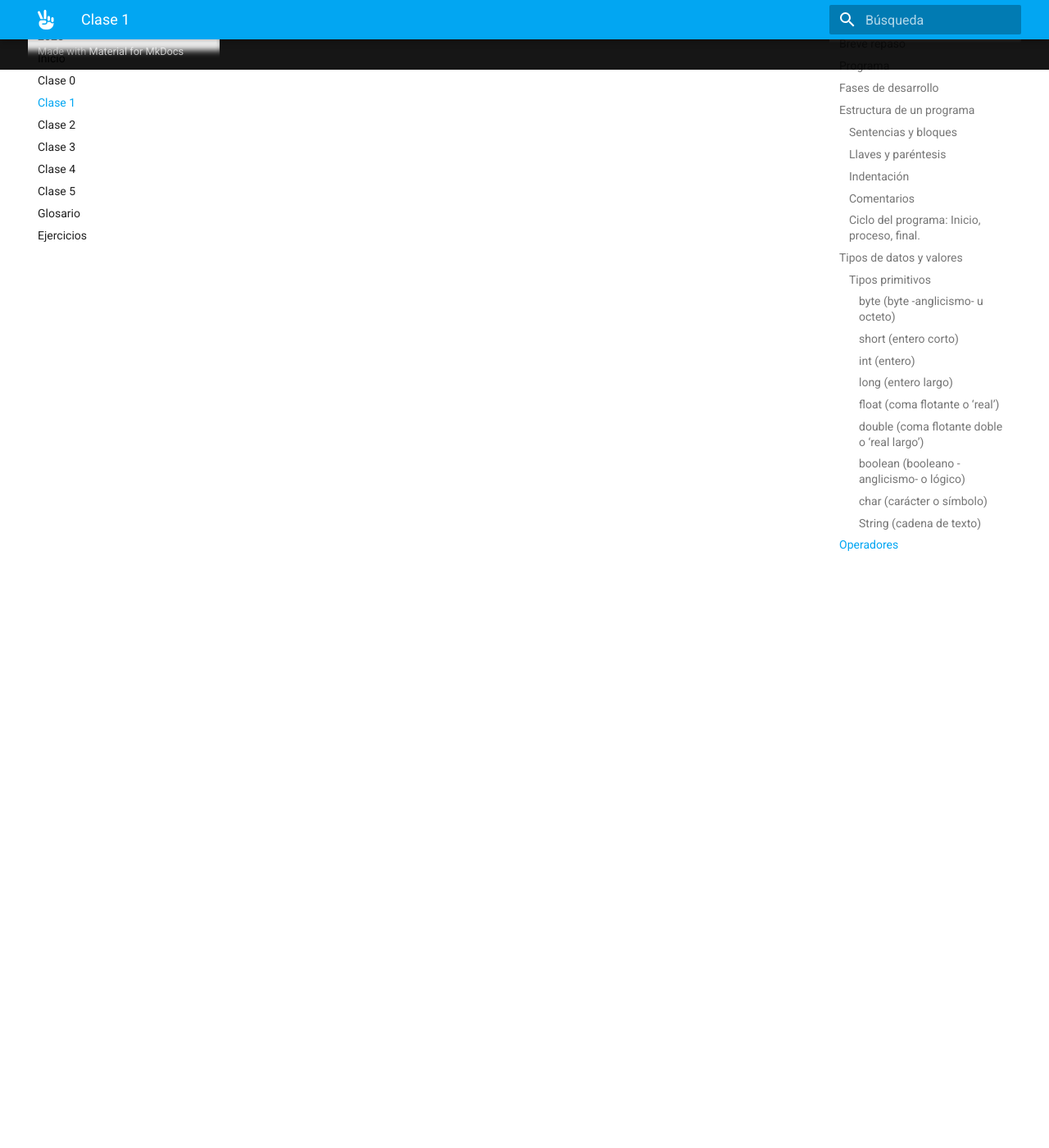
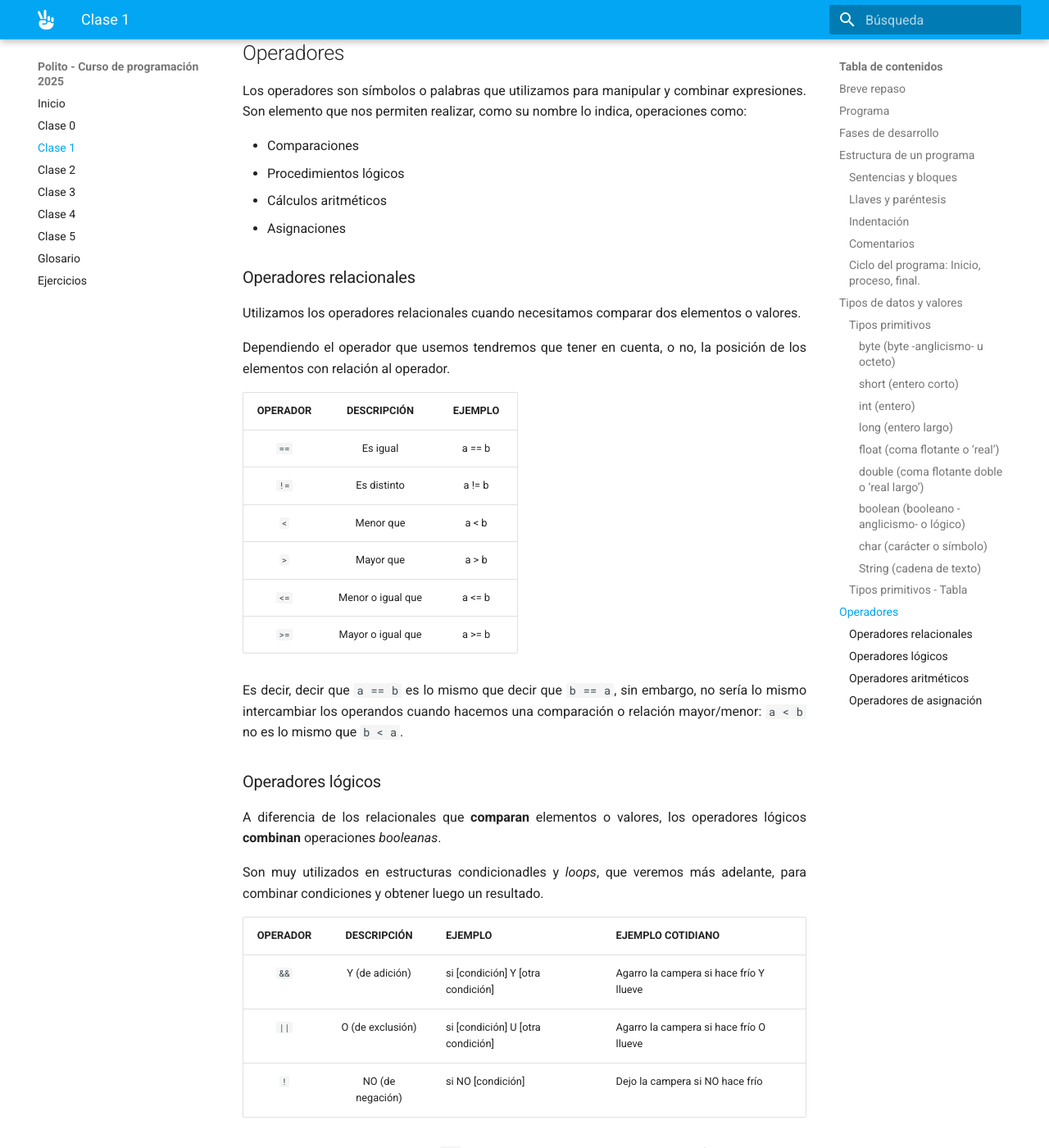
Before and after one commit to anairamzap/curso-polito, an MkDocs documentation site: the page built from docs/clase_1.md, in a window 1280 px wide and 1400 px high, scrolled down 7978 px. Shown: the whole window at 82% size. Built offline with MkDocs 1.6.1 and Material for MkDocs 9.7.7, drawn with Linux system fonts in a browser that asks for light colours; emoji names are drawn with the system emoji font; some of the changed text lies outside the part shown.

Commit message:
Operadores + tablas

```diff
--- a/docs/clase_1.md
+++ b/docs/clase_1.md
@@ -278,7 +278,8 @@ Las diferencias entre el float y double son:
 Este es un tipo de dato de **un bit** que representa verdadero (en inglés "true") o falso (en inglés "false")
 (que también podría ser sí o no, 1 o 0, lleno o vacío, etc...).
 
-Se los llama así en honor al filósofo y matemático inglés [George Boole](https://es.wikipedia.org/wiki/George_Boole).
+Se los llama así porque está basado en el álgebra "booleana", del filósofo y matemático inglés
+[George Boole](https://es.wikipedia.org/wiki/George_Boole).
 
 #### char (carácter o símbolo)
 Es un tipo de dato que representa un carácter [Unicode](https://www.rapidtables.org/code/text/unicode-characters.html)
@@ -293,7 +294,7 @@ objetos esto tiene un significado importante. Por ahora podemos decir que cuando
 o palabras), usamos este tipo de dato.
 
 ---
-
+### Tipos primitivos - Tabla
 ??? tip "Tipos primitivos de JAVA"
     |Tipo   |Traducción          |Memoria utilizada             |Rango de valores                   |Breve descripción                                                                                                                                                                                                |
     |:-----:|:------------------:|:----------------------------:|:---------------------------------:|-----------------------------------------------------------------------------------------------------------------------------------------------------------------------------------------------------------------|
@@ -308,5 +309,69 @@ o palabras), usamos este tipo de dato.
 
 
 ## Operadores
+Los operadores son símbolos o palabras que utilizamos para manipular y combinar expresiones.
+Son elemento que nos permiten realizar, como su nombre lo indica, operaciones como:
 
-[Yo sigo acá mañana]
+- Comparaciones
+- Procedimientos lógicos
+- Cálculos aritméticos
+- Asignaciones
+
+### Operadores relacionales
+Utilizamos los operadores relacionales cuando necesitamos comparar dos elementos o valores.
+
+Dependiendo el operador que usemos tendremos que tener en cuenta, o no, la posición de los elementos con relación al
+operador.
+
+| **OPERADOR** | **DESCRIPCIÓN**   | **EJEMPLO** |
+|:------------:|:-----------------:|:-----------:|
+| `==`         | Es igual          | a == b      |
+| `!=`         | Es distinto       | a != b      |
+| `<`          | Menor que         | a < b       |
+| `>`          | Mayor que         | a > b       |
+| `<=`         | Menor o igual que | a <= b      |
+| `>=`         | Mayor o igual que | a >= b      |
+
+Es decir, decir que `a == b` es lo mismo que decir que `b == a`, sin embargo, no sería lo mismo intercambiar los operandos
+cuando hacemos una comparación o relación mayor/menor: `a < b` no es lo mismo que `b < a`.
+
+### Operadores lógicos
+A diferencia de los relacionales que **comparan** elementos o valores, los operadores lógicos **combinan** operaciones
+_booleanas_.
+
+Son muy utilizados en estructuras condicionadles y _loops_, que veremos más adelante, para combinar condiciones y obtener
+luego un resultado.
+
+| **OPERADOR** | **DESCRIPCIÓN**  | **EJEMPLO**                       | **EJEMPLO COTIDIANO**                   |
+|:------------:|:----------------:|-----------------------------------|-----------------------------------------|
+| `&&`         | Y (de adición)   | si [condición] Y [otra condición] | Agarro la campera si hace frío Y llueve |
+| `||`         | O (de exclusión) | si [condición] U [otra condición] | Agarro la campera si hace frío O llueve |
+| `!`          | NO (de negación) | si NO [condición]                 | Dejo la campera si NO hace frío         |
+
+Cuando usamos los operadores `&&` si nuestra primera condición devuelve _falso_ o usando el comparador `||` sin nuestra primera
+condición devuelve _verdadero_ , en ambos casos la segunda condición no se evaluará.
+
+Los operadores de negación simplemente invierten un valor lógico.
+
+### Operadores aritméticos
+Los operadores aritméticos se utilizan para realizar operaciones matemáticas básicas.
+
+| **OPERADOR** | **DESCRIPCIÓN** |
+|:------------:|:---------------:|
+| `+`          | Adición         |
+| `-`          | Resta           |
+| `*`          | Multiplicación  |
+| `/`          | División        |
+| `%`          | Módulo          |
+
+### Operadores de asignación
+Los operadores de asignación se utilizan para asignar valores a las variables.
+
+| **OPERADOR** | **DESCRIPCIÓN**     |
+|:------------:|:-------------------:|
+| `=`          | Asignación simple   |
+| `+=`         | Añadir y asignar    |
+| `-=`         | `Restar y asignar   |
+| `*=`         | Multiplica y asigna |
+| `/=`         | Divide y asigna     |
+| `%=`         | Módulo y asignar    |
--- a/docs/css/overrides.css
+++ b/docs/css/overrides.css
@@ -1,3 +1,11 @@
 .md-content__inner p {
   text-align: justify;
 }
+
+.md-typeset h4 {
+  font-weight: 600;
+  letter-spacing: -.01em;
+  line-height: 1.5;
+  margin: 1.8em 0 0.7em;
+  font-size: 1rem;
+}
```
